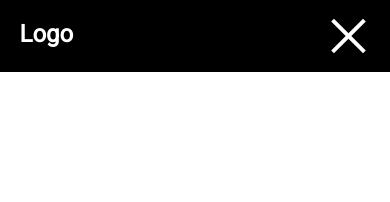
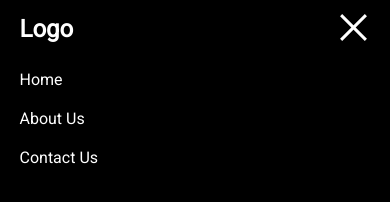
Before and after one commit to webtechfun/Responsive-Menu, a plain HTML site: page index.html in a window 390 px wide. Both pictures are taken after a click on the element 348 px from the left and 36 px from the top of the page. Drawn offline with nearby package versions, Linux system fonts and the light colour scheme.

Commit message:
minified css

```diff
--- a/index.html
+++ b/index.html
@@ -3,39 +3,30 @@
 <head>
 	<title></title>
 	<link href="https://fonts.googleapis.com/css?family=Roboto" rel="stylesheet">
-
 	<meta name="viewport" content="width=device-width">
 	<style type="text/css">
 
-		*{margin:0;padding: 0;}
+		*{margin:0;padding:0;box-sizing:border-box}
+		body,html{font-family:Roboto,sans-serif;width:100%;height:100%}
+		nav{background:#000;color:#fff;padding:15px 5%;width:100%}
+		nav ul{float:right}
+		nav ul li{list-style:none;padding:5px 10px;float:left;margin:0 10px;cursor:pointer}
+		nav ul li:hover{color:silver}
+		.logo{display:inline-block;float:left}
+		.hamburger{transition:.5s;float:right;display:none}
+		.hamburger p{width:35px;height:3px;background:#fff;margin-bottom:8px}
+		.hamburger p:last-child{margin-bottom:0}
+		.hamburger.active p:first-child{visibility:hidden}
+		.hamburger.active p:last-child{transform:rotate(90deg) translateX(-11px)}
+		.hamburger.active{transform:rotate(135deg)}
+		.hamburger.active+ul{transform:translateX(0)}
 
-		html,body{font-family: 'Roboto', sans-serif;margin: 0;padding: 0;}
+		@media(max-width:992px){
 
-		nav{background: #000;color: #fff;padding: 20px 5%;}
-
-		nav ul{float: right;}
-
-		nav ul li{list-style: none;padding: 10px;float: left; margin:0 10px;cursor: pointer;}
-		nav ul li:hover{color: silver}
-
-		.logo{display: inline-block;float: left;}
-
-
-		.hamburger{transition :0.5s;float: right;display: none}
-
-		.hamburger p {width: 45px;height: 4px;background: #fff;margin-bottom: 10px;}
-		.hamburger p:last-child {margin-bottom: 0;}
-
-		.hamburger.active p:first-child{visibility: hidden;}
-		.hamburger.active p:last-child{ transform: rotate(90deg) translateX(-14px); }
-		.hamburger.active{transform: rotate(135deg);}
-
-		@media(max-width: 992px){
-			.hamburger{display: block;}
-			nav ul{display: none;}
-
+			.hamburger{display:block}
+			nav ul{width:100%;height:100%;padding:60px 5% 5%;position:absolute;top:0;left:0;background:#000;transform:translateX(-100%);transition:.4s;z-index:-1}
+			nav ul li{width:100%;padding:10px 0;margin:0}
 		}
-
 	</style>
 </head>
 <body>
@@ -44,25 +35,18 @@
 		<div class="logo">
 			<h1>Logo</h1>
 		</div>
-
 		<div class="hamburger">
 			<p></p>
 			<p></p>
 			<p></p>
 		</div>
-
-
-
 		<ul>
 			<li>Home</li>
 			<li>About Us</li>
 			<li>Contact Us</li>
 		</ul>
-
 		<div style="clear:both"></div>
-
 	</nav>
-
 
 <script type="text/javascript" src="https://code.jquery.com/jquery-3.3.1.js"></script>
 <script type="text/javascript">
@@ -75,7 +59,5 @@
 	})
 
 </script>
-
-
 </body>
 </html>
```
Lines whose indentation alone changed are shown as unchanged.
